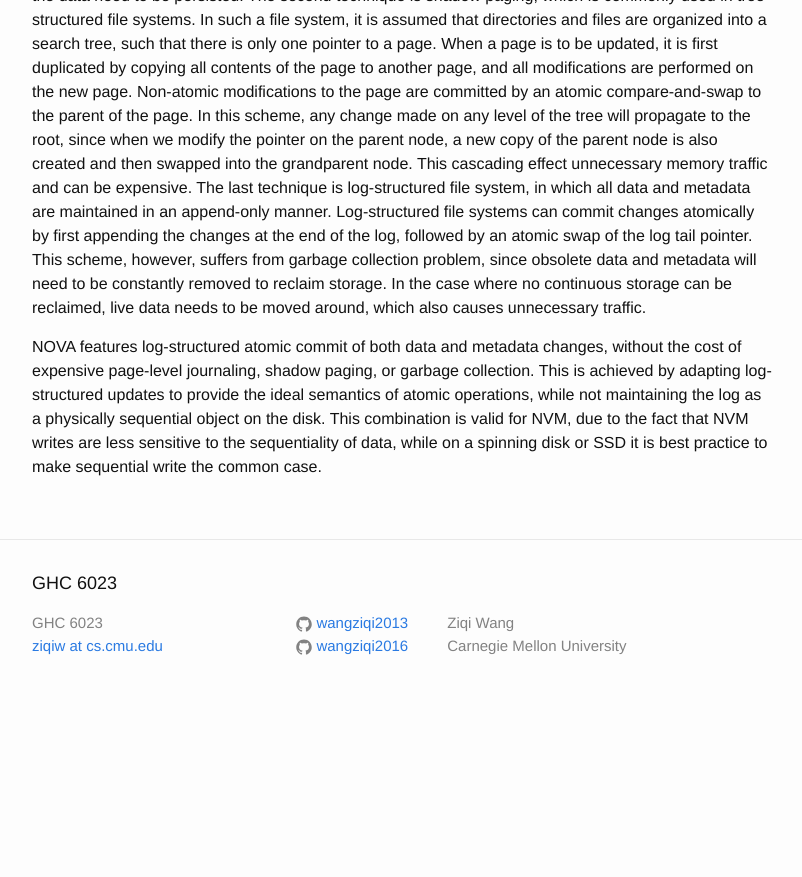
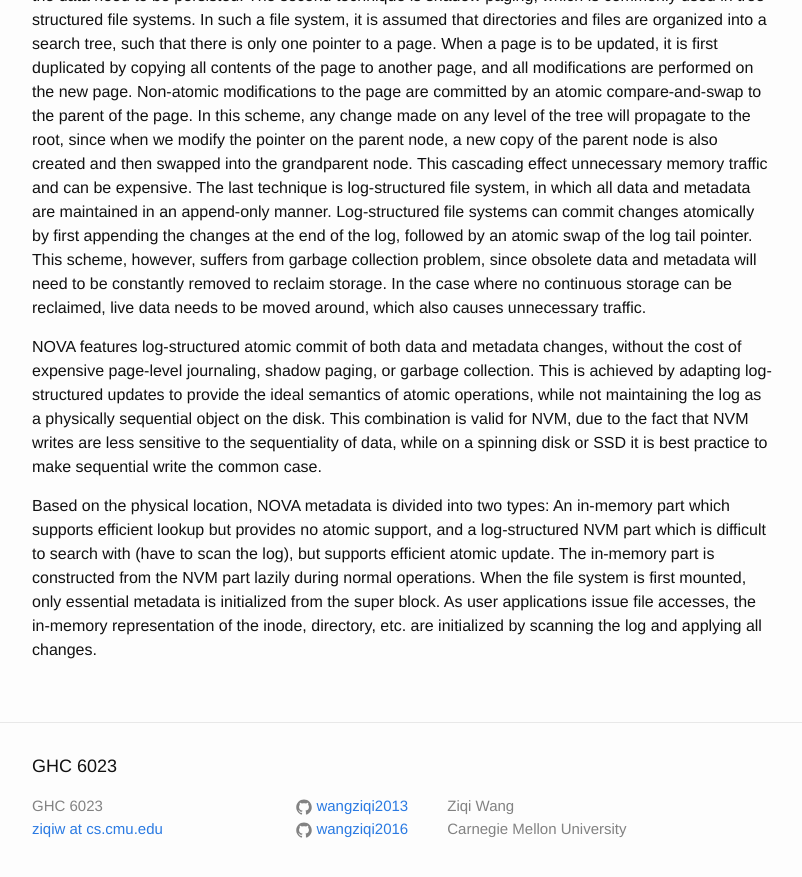
Before and after one commit to wangziqi2013/wangziqi2013.github.io, a Jekyll site: the page built from _posts/2019-10-26-nova.markdown, in a window 1280 px wide and 900 px high, scrolled down 901 px. Shown: the top 877 px of the window, without its empty margins (238-1040 px from the left). Built offline with Jekyll 4.4.1, drawn with Linux system fonts in a browser that asks for light colours; before the commit the page ends 1618 px from its top, so only the background shows below that.

Commit message:
Adding high ;eve; idea

```diff
--- a/_posts/2019-10-26-nova.markdown
+++ b/_posts/2019-10-26-nova.markdown
@@ -44,3 +44,10 @@ journaling, shadow paging, or garbage collection. This is achieved by adapting l
 semantics of atomic operations, while not maintaining the log as a physically sequential object on the disk. This
 combination is valid for NVM, due to the fact that NVM writes are less sensitive to the sequentiality of data, while
 on a spinning disk or SSD it is best practice to make sequential write the common case.
+
+Based on the physical location, NOVA metadata is divided into two types: An in-memory part which supports efficient
+lookup but provides no atomic support, and a log-structured NVM part which is difficult to search with (have to scan
+the log), but supports efficient atomic update. The in-memory part is constructed from the NVM part lazily during normal
+operations. When the file system is first mounted, only essential metadata is initialized from the super block. As
+user applications issue file accesses, the in-memory representation of the inode, directory, etc. are initialized
+by scanning the log and applying all changes.
```
